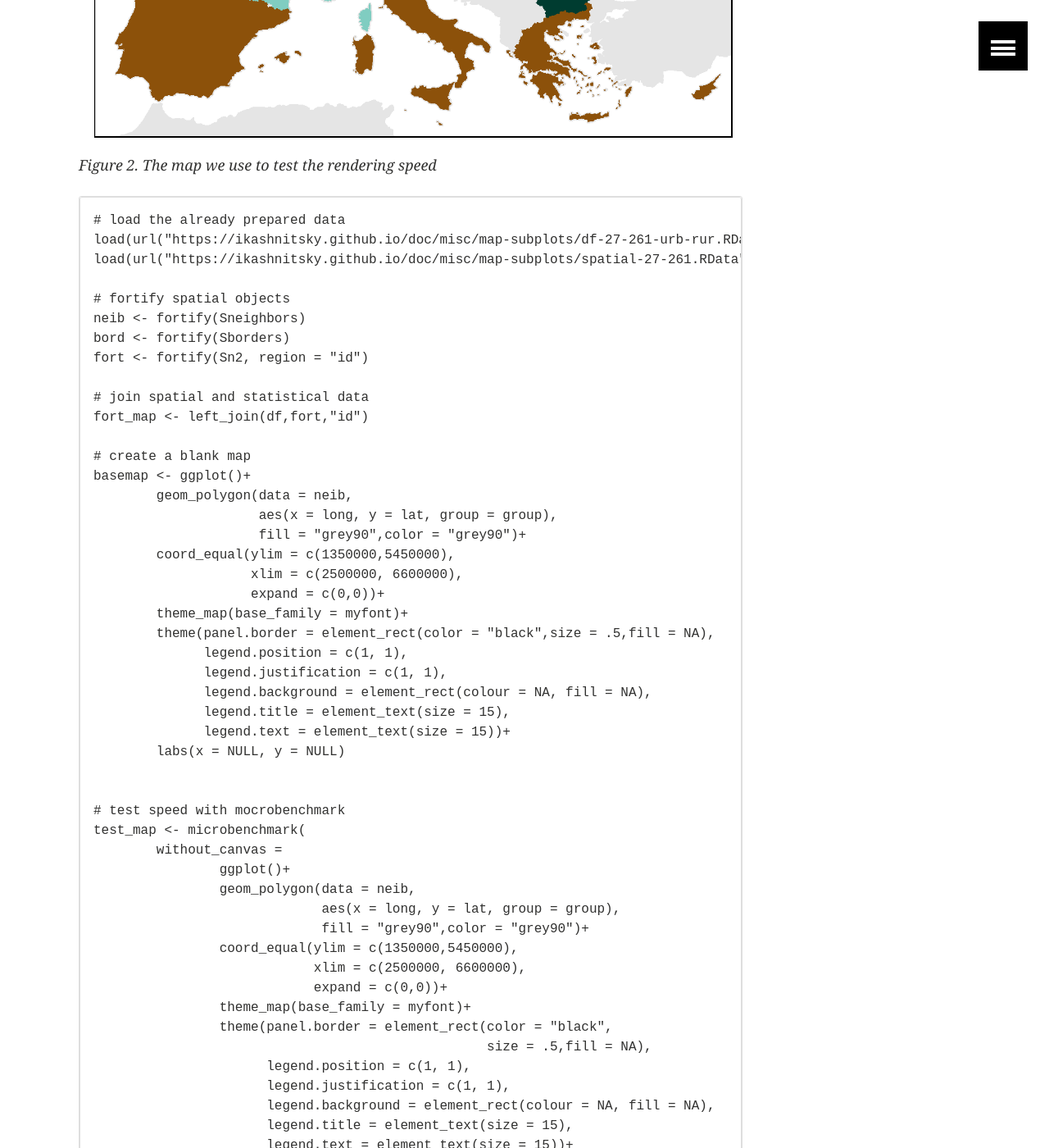
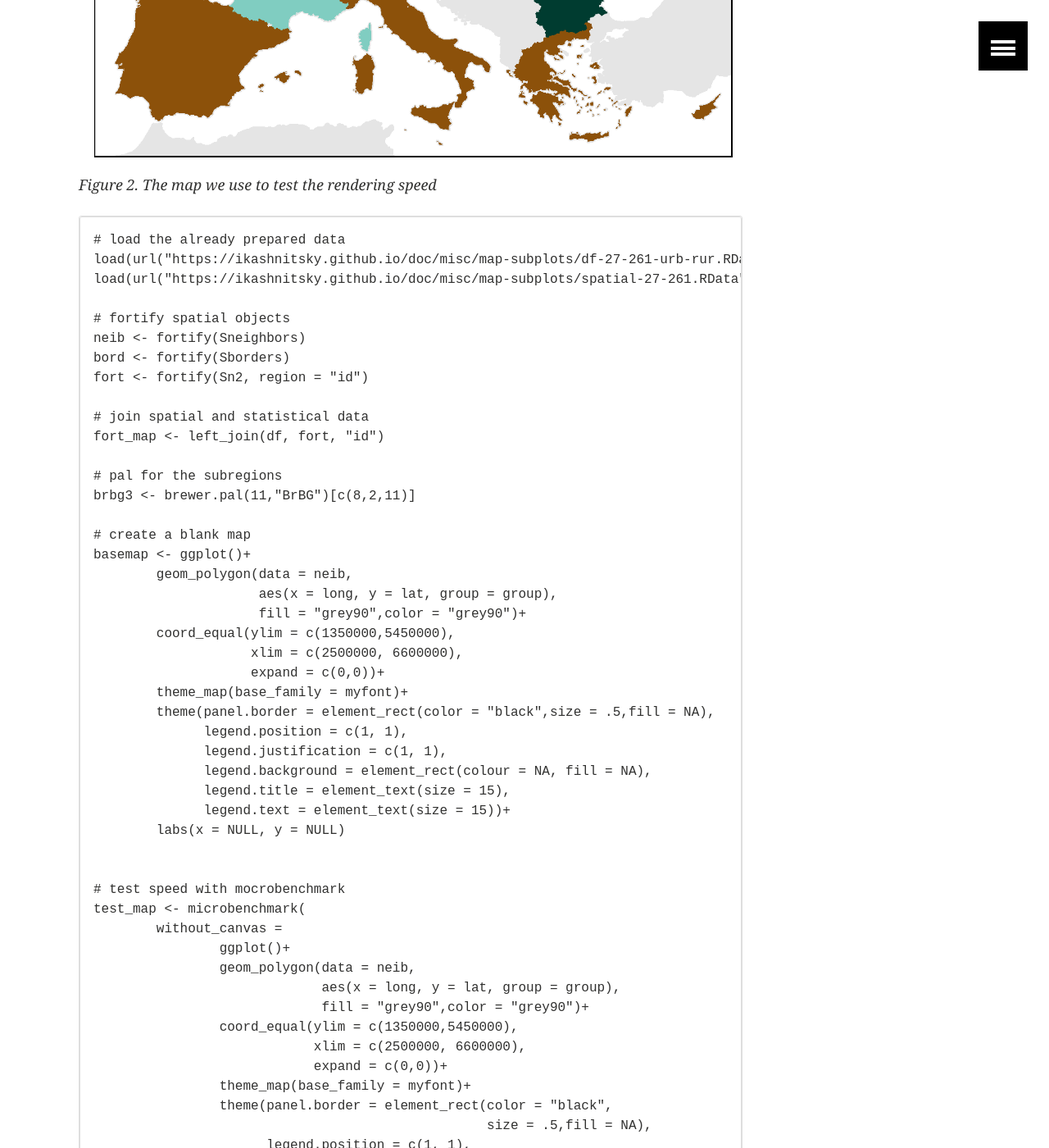
Before and after one commit to ikashnitsky/old-ikashnitsky-github-io, a Jekyll site: the page built from _posts/2017-07-04-ggplot2-microbenchmark.md, in a window 1280 px wide and 1400 px high, scrolled down 2840 px. Shown: the whole window at 82% size. Built offline with Jekyll 4.4.1, drawn with Linux system fonts in a browser that asks for light colours; comment, search, counter and statistics services are not loaded; some of the changed text lies outside the part shown.

Commit message:
hotfix code

```diff
--- a/_posts/2017-07-04-ggplot2-microbenchmark.md
+++ b/_posts/2017-07-04-ggplot2-microbenchmark.md
@@ -71,7 +72,10 @@ bord <- fortify(Sborders)
 fort <- fortify(Sn2, region = "id")
 
 # join spatial and statistical data
-fort_map <- left_join(df,fort,"id")
+fort_map <- left_join(df, fort, "id")
+
+# pal for the subregions
+brbg3 <- brewer.pal(11,"BrBG")[c(8,2,11)]
 
 # create a blank map
 basemap <- ggplot()+
```
Also changed, not shown: other parts of _posts/2017-07-04-ggplot2-microbenchmark.md (+1 -0 lines).
